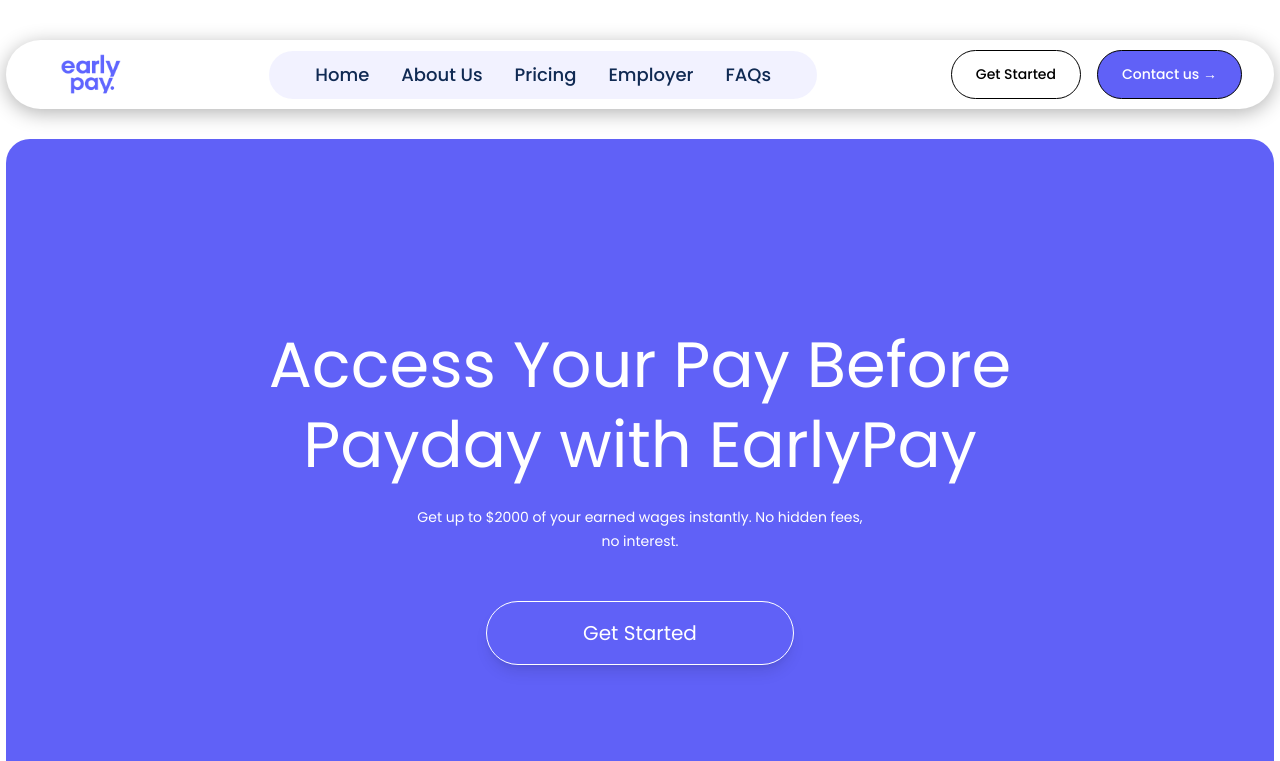
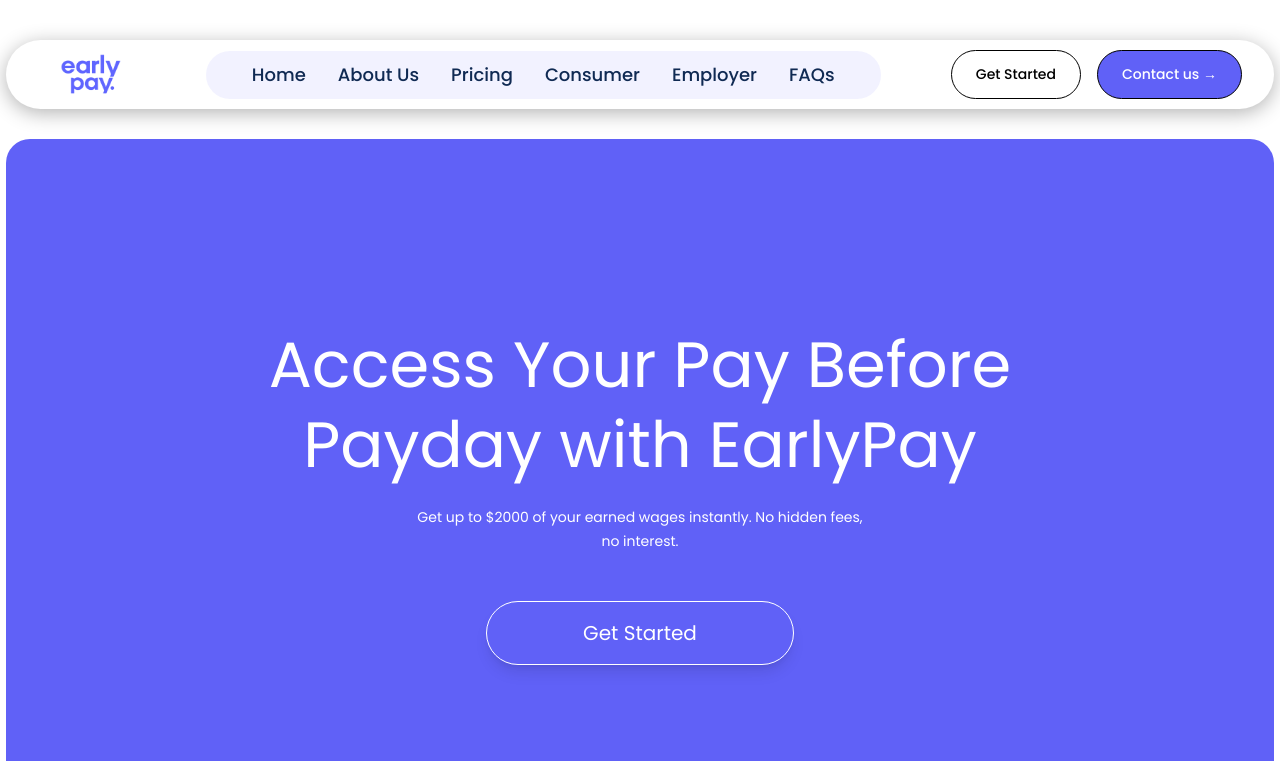
Before and after one commit to Shamilakhan936/early-pay, a React (Create React App) app: page / in a window 1280 px wide. Shown: the top 761 px of the page. Built offline with nearby package versions, Linux system fonts and the light colour scheme.

Commit message:
navbar updates

```diff
--- a/src/components/Header.tsx
+++ b/src/components/Header.tsx
@@ -34,7 +34,9 @@
             <a href="#" className="text-[#102A53] text-[18px] hover:text-[#6061F7] font-medium px-4 my-5 rounded-full  duration-200">
               Pricing
             </a>
-
+            <a href="#" className="text-[#102A53] text-[18px] hover:text-[#6061F7] font-medium px-4 my-5 rounded-full  duration-200">
+              Consumer
+            </a>
             <a href="#" className="text-[#102A53] text-[18px] hover:text-[#6061F7] font-medium px-4 my-5 rounded-full  duration-200">
             Employer
             </a>
```
